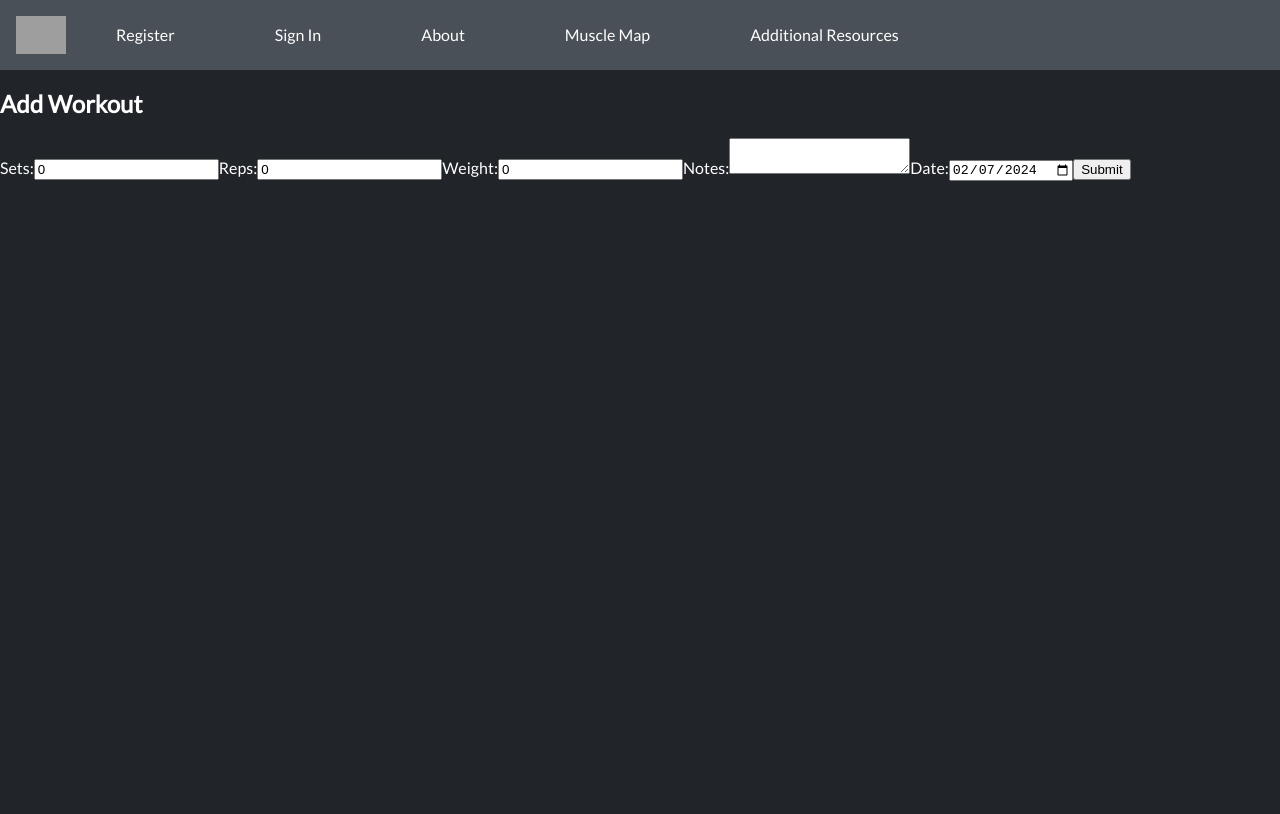
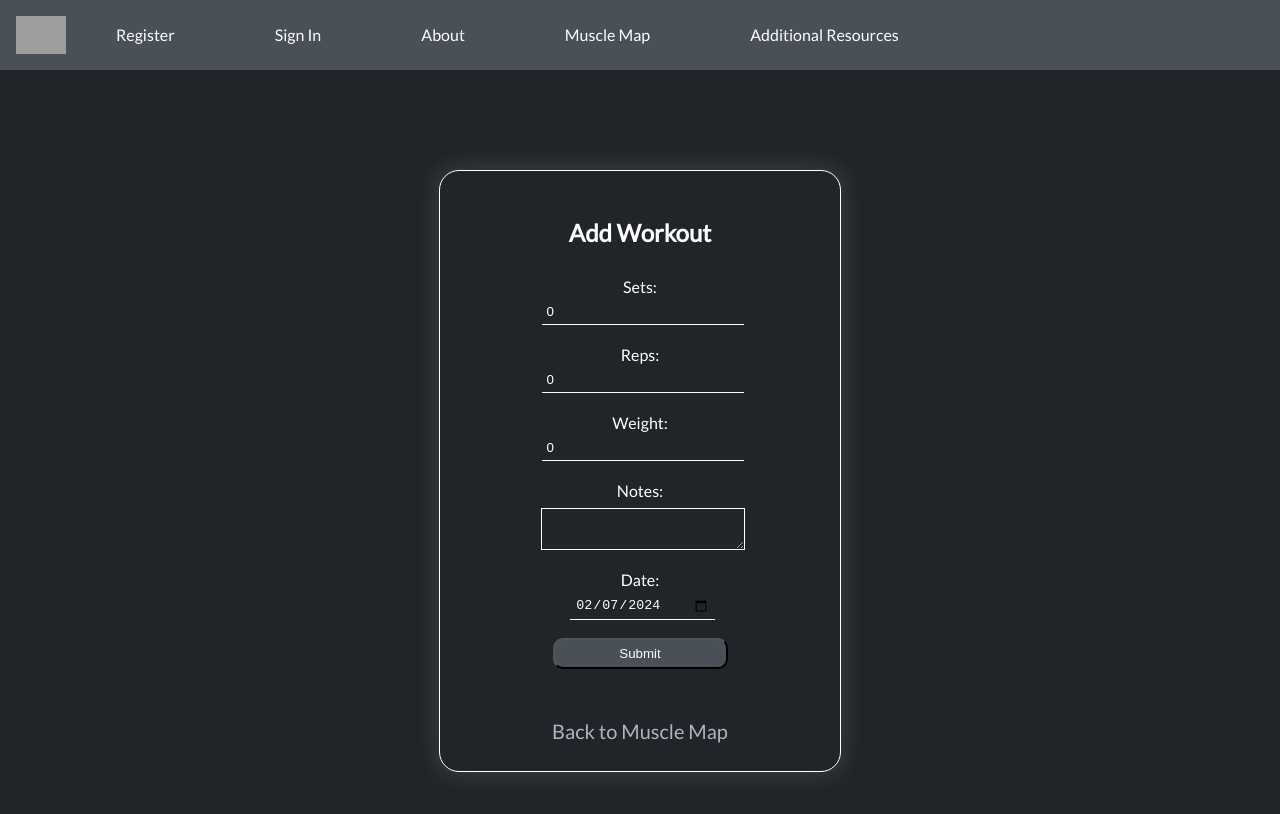
Before and after one commit to heathervalene/MuscleMemory_frontend, a React (Vite) app: page /addworkout/1 in a window 1280 px wide. Shown: the top 814 px of the page. Built offline with nearby package versions, Linux system fonts and the light colour scheme; no server answers; grey boxes are pictures that could not be loaded.

Commit message:
style add workoutform

```diff
--- a/src/App.css
+++ b/src/App.css
@@ -231,10 +231,13 @@ h3 {
     color: black;
   }
 
-  .add-movement {
+  .add-movement  {
+    margin: 40px 0px 0px 200px;
+  }
+
+  .add-movement a {
     color: #adb5bd;
     font-size: 20px;
-    margin: 40px 0px 0px 200px;
     text-decoration: none;
 
   }
@@ -268,3 +271,38 @@ h3 {
         margin-bottom: 20px;
     }
 }
+
+/*add workout form*/
+
+.form-container {
+    margin: 100px auto;
+    display: flex;
+    flex-direction: column;
+    justify-content: center;
+    align-items: center;
+    border: 1px solid white;
+    border-radius: 20px;
+    width: 400px;
+    height: 600px;
+    box-shadow: 0 0 20px 5px rgba(244, 242, 242, 0.1);
+}
+
+.textarea-input {
+    padding: 5px;
+    margin: 5px 0px 0px 5px;
+    border: 1px solid white;
+    background: transparent;
+    color: white;
+    width:100%;
+}
+
+.back-link {
+    color: #adb5bd;
+    font-size: 20px;
+    text-decoration: none;
+    margin-top: 50px;
+}
+
+.back-link:hover {
+    color: white;
+}
--- a/src/components/AddWorkout.jsx
+++ b/src/components/AddWorkout.jsx
@@ -1,6 +1,7 @@
 import { useState, useEffect } from "react";
 import { useNavigate, useParams } from "react-router-dom";
 import Client from "../assets/services/api";
+import {Link} from "react-router-dom";
 
 
 const AddWorkout = () => {
@@ -49,53 +50,63 @@ const AddWorkout = () => {
 
   return (
     <div>
-      <h2>{movement.name ? `Add Workout for ${movement.name}` : 'Add Workout'}</h2>
-      <form onSubmit={handleSubmit}>
-        <label htmlFor="sets">Sets:</label>
-        <input
+        <div className="form-container">
+      <h2 className="form-title">{movement.name ? `Add Workout for ${movement.name}` : 'Add Workout'}</h2>
+      <form onSubmit={handleSubmit} className="form">
+        <div className="formGroup">
+        <label htmlFor="sets" className="label">Sets:</label>
+        <input className="input"
           type="number"
           name="sets"
           value={newWorkout.sets}
           onChange={handleChange}
           required
         />
-
-        <label htmlFor="reps">Reps:</label>
-        <input
+            </div>
+            <div className="formGroup">
+        <label htmlFor="reps" className="label">Reps:</label>
+        <input className="input"
           type="number"
           name="reps"
           value={newWorkout.reps}
           onChange={handleChange}
           required
         />
-
-        <label htmlFor="weight">Weight:</label>
-        <input
+    </div>
+    <div className= "formGroup">
+        <label htmlFor="weight" className="label">Weight:</label>
+        <input className="input"
           type="number"
           name="weight"
           value={newWorkout.weight}
           onChange={handleChange}
           required
         />
-
-        <label htmlFor="notes">Notes:</label>
-        <textarea
+    </div>
+    <div className="formGroup">
+        <label htmlFor="notes" className="label">Notes:</label>
+        <textarea className="textarea-input"
           name="notes"
           value={newWorkout.notes}
           onChange={handleChange}
         ></textarea>
-
-        <label htmlFor="date">Date:</label>
-        <input
+    </div>
+    <div className="formGroup">
+        <label htmlFor="date" className="label">Date:</label>
+        <input className="input"
           type="date"
           name="date"
           value={newWorkout.date}
           onChange={handleChange}
           required
         />
+</div>
+        <button type="submit" className="button">Submit</button>
+      </form>
+      <Link to="/musclegroup" className="back-link">Back to Muscle Map</Link>
+      </div>
 
-        <button type="submit">Submit</button>
-      </form>
+
     </div>
   );
 };
--- a/src/components/Movement.jsx
+++ b/src/components/Movement.jsx
@@ -37,9 +37,11 @@ const Movement = () => {
                   </span>
                 </h2>
                 <div>{movement.description}</div>
-                <Link to={`/addworkout/${movement._id}`} className="add-movement">
+                <div className="add-movement">
+                <Link to={`/addworkout/${movement._id}`} >
                   Add Workout
                 </Link>
+                </div>
               </div>
             </div>
           ))
--- a/src/components/WorkoutOverview.jsx
+++ b/src/components/WorkoutOverview.jsx
@@ -47,7 +47,7 @@ const WorkoutOverview = () => {
     return (
       <div>
 
-        <h1>My Workouts</h1>
+        < h1>My Workouts</h1>
         {workouts.map((workout) => (
           <div key={workout._id}>
             <div>Movement: {workout.movement.name}</div>
```
